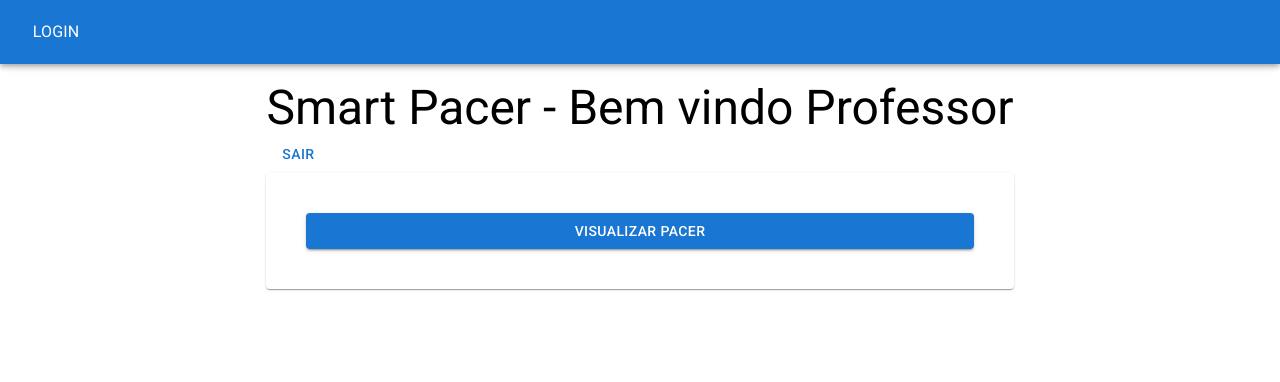
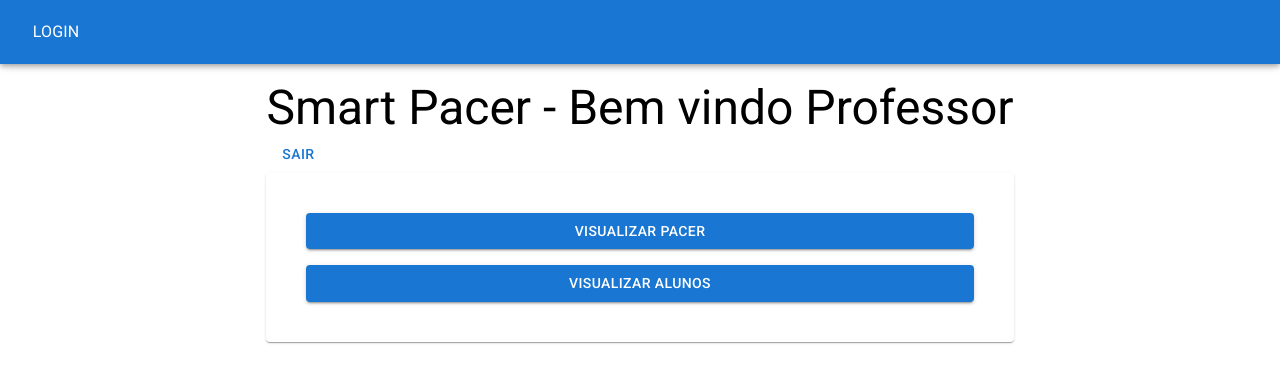
Before and after one commit to Salitop/SmartPacer-UI, a React (Create React App) app in the folder smartpacerUI/: page /home-prof in a window 1280 px wide. Shown: the top 382 px of the page. Built offline with nearby package versions, Linux system fonts and the light colour scheme.

Commit message:
Adicionando visualizar aluno no menu professor

```diff
--- a/smartpacerUI/src/pages/HomeProfessor.jsx
+++ b/smartpacerUI/src/pages/HomeProfessor.jsx
@@ -43,6 +43,15 @@ function HomeProfessor() {
                   Visualizar Pacer
                 </Button>
               </Grid>
+              <Grid item>
+                <Button
+                  fullWidth
+                  variant="contained"
+                  onClick={() => navigate("/viewAluno")}
+                >
+                  Visualizar Alunos
+                </Button>
+              </Grid>
             </Grid>
           </Paper>
         </Grid>
```
